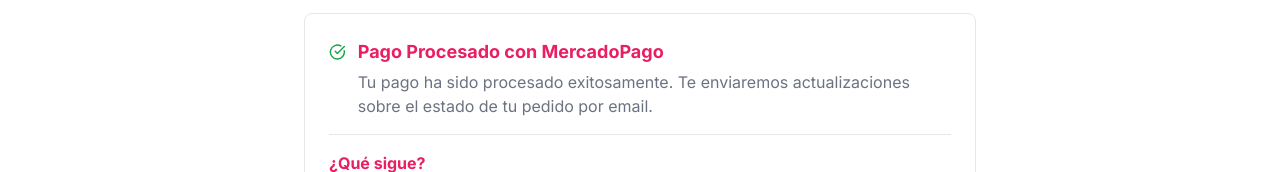
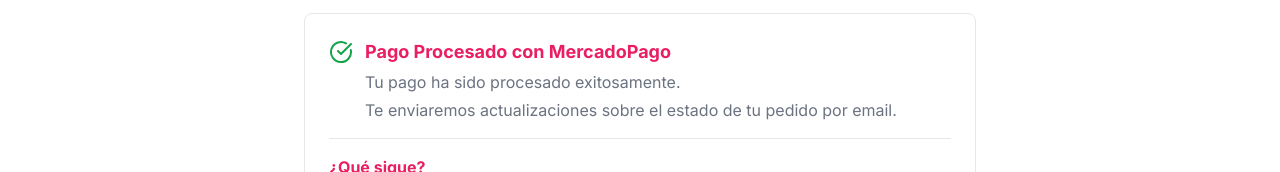
Before and after one commit to gonzaloyacante/rastuci, a Next.js app: page /checkout/success in a window 1280 px wide. Shown: the part 295-467 px from the top of the page. Built offline with nearby package versions, Linux system fonts and the light colour scheme; no server answers; the database is empty.

Commit message:
(ui) changes space on text checkout/success

```diff
--- a/src/app/(public)/checkout/success/page.tsx
+++ b/src/app/(public)/checkout/success/page.tsx
@@ -314,8 +314,11 @@
                     Pago Procesado con MercadoPago
                   </h3>
                   <p className="muted mt-1">
-                    Tu pago ha sido procesado exitosamente. Te enviaremos
-                    actualizaciones sobre el estado de tu pedido por email.
+                    Tu pago ha sido procesado exitosamente.
+                  </p>
+                  <p className="muted mt-1">
+                    Te enviaremos actualizaciones sobre el estado de tu pedido
+                    por email.
                   </p>
                 </div>
               </div>
```
